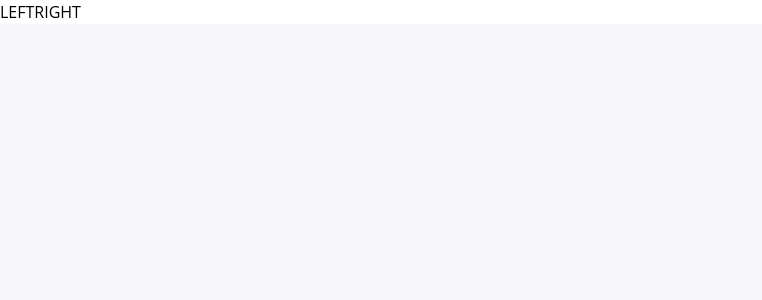
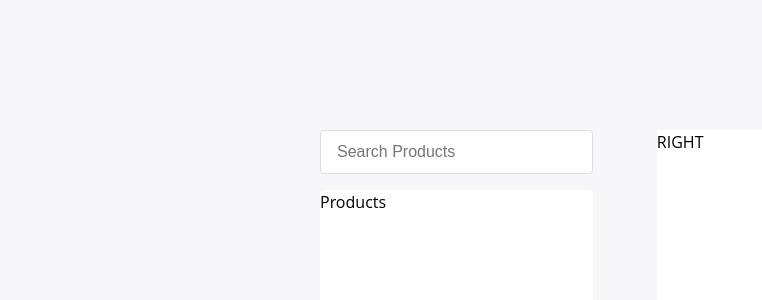
Before and after one commit to Alejandro1709/shopping-cart-app, a Next.js app: page / in a window 1280 px wide. Shown: the top 300 px of the page, without its empty margins (0-762 px from the left). Built offline with nearby package versions, Linux system fonts and the light colour scheme.

Commit message:
Add: base layout with flex

```diff
--- a/pages/index.tsx
+++ b/pages/index.tsx
@@ -12,7 +12,15 @@ export default function Home() {
       </Head>
       <main className={styles.main}>
         <section className={styles.container}>
-          <div className={styles.left}>LEFT</div>
+          <div className={styles.left}>
+            {/* SEARCH BAR */}
+            <input
+              className={styles.input}
+              type='text'
+              placeholder='Search Products'
+            />
+            <div className={styles.listHolder}>Products</div>
+          </div>
           <div className={styles.right}>RIGHT</div>
         </section>
       </main>
--- a/styles/Home.module.css
+++ b/styles/Home.module.css
@@ -1,9 +1,44 @@
 .main {
+  display: flex;
+  flex-direction: column;
+  justify-content: center;
+  align-items: center;
   min-height: 100vh;
 }
 
 .container {
   display: flex;
   flex-direction: row;
+  justify-content: center;
+  gap: 6.4rem;
+  width: 50%;
+  background: transparent;
+}
+
+.left {
+  display: flex;
+  flex-direction: column;
+  flex-wrap: wrap;
+  width: 45rem;
+  gap: 1.6rem;
+}
+
+.input {
+  padding: 12px 16px;
+  border: 1px solid var(--border-clr);
+  font-size: 1.6rem;
+  font-weight: 400;
+  border-radius: 4px;
+  width: 100%;
+}
+
+.listHolder {
+  height: 48rem;
+  border-radius: 4px;
   background-color: var(--white-clr);
 }
+
+.right {
+  width: 50rem;
+  background-color: var(--white-clr);
+}
```
